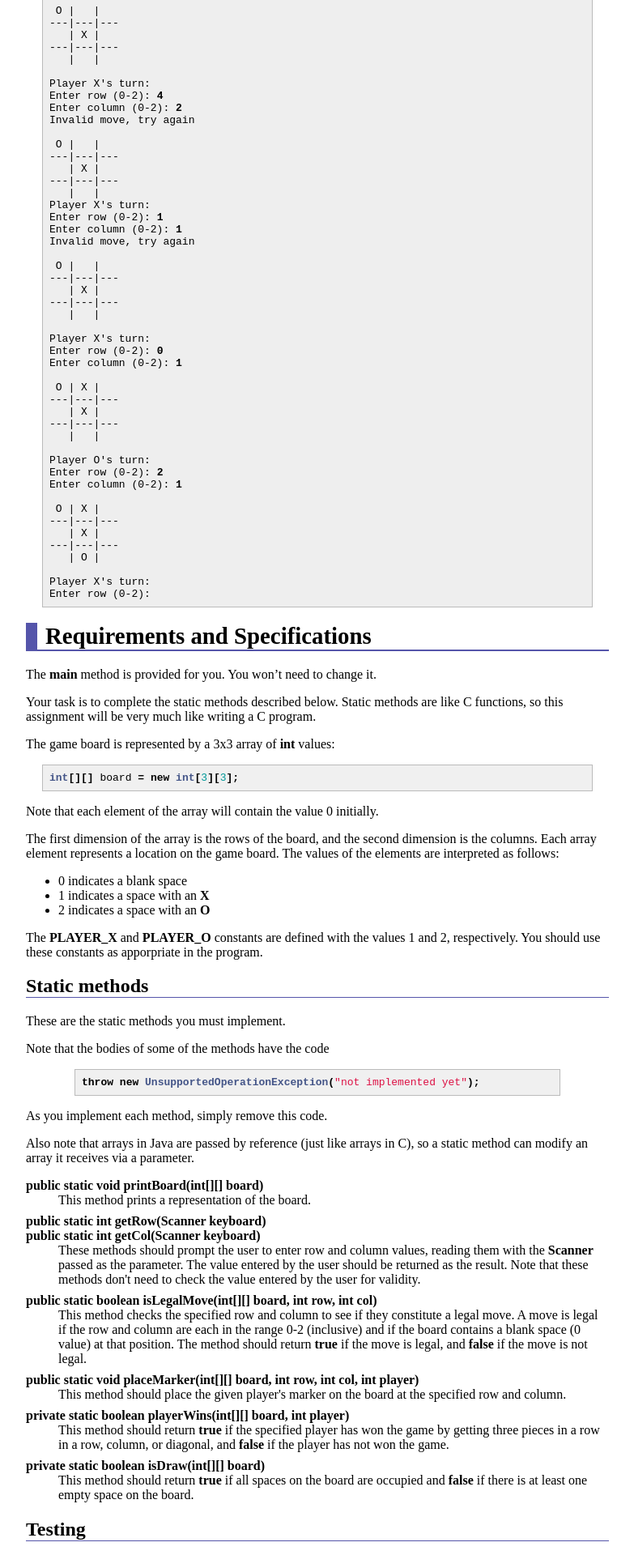
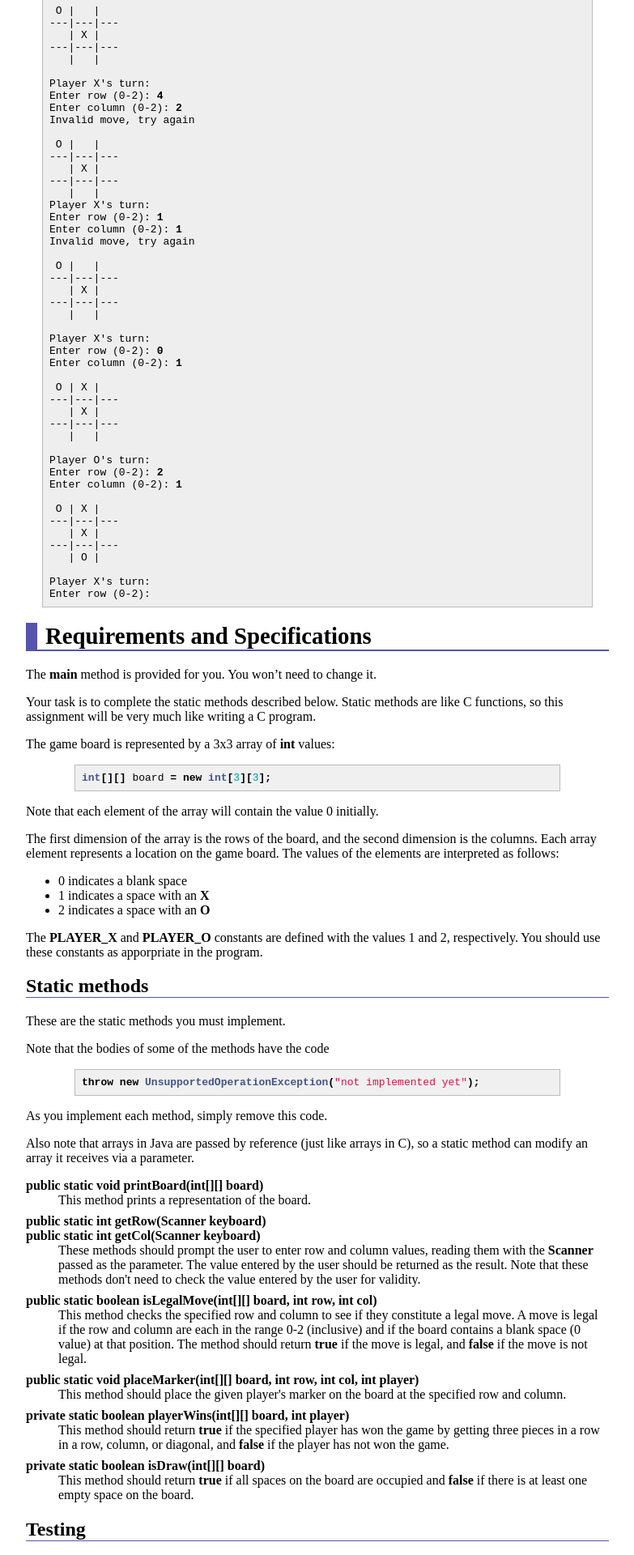
Before and after one commit to ycpcs/cs201-fall2014, a Jekyll site: the page built from assign/assign01.md, in a window 1280 px wide. Shown: the part 791-2711 px from the top of the page at 81% size, without its empty margins (248-1031 px from the left). Built offline with Jekyll 4.4.1, drawn with Linux system fonts in a browser that asks for light colours; nearby versions of some CDN libraries; Markdown is read by kramdown in place of the engine named in the settings.

Commit message:
try again with code highlight

````diff
--- a/assign/assign01.md
+++ b/assign/assign01.md
@@ -101,9 +101,9 @@ Your task is to complete the static methods described below.  Static methods are
 
 The game board is represented by a 3x3 array of **int** values:
 
-```java
+{% highlight java %}
 int[][] board = new int[3][3];
-```
+{% endhighlight %}
 
 Note that each element of the array will contain the value 0 initially.
 
````
